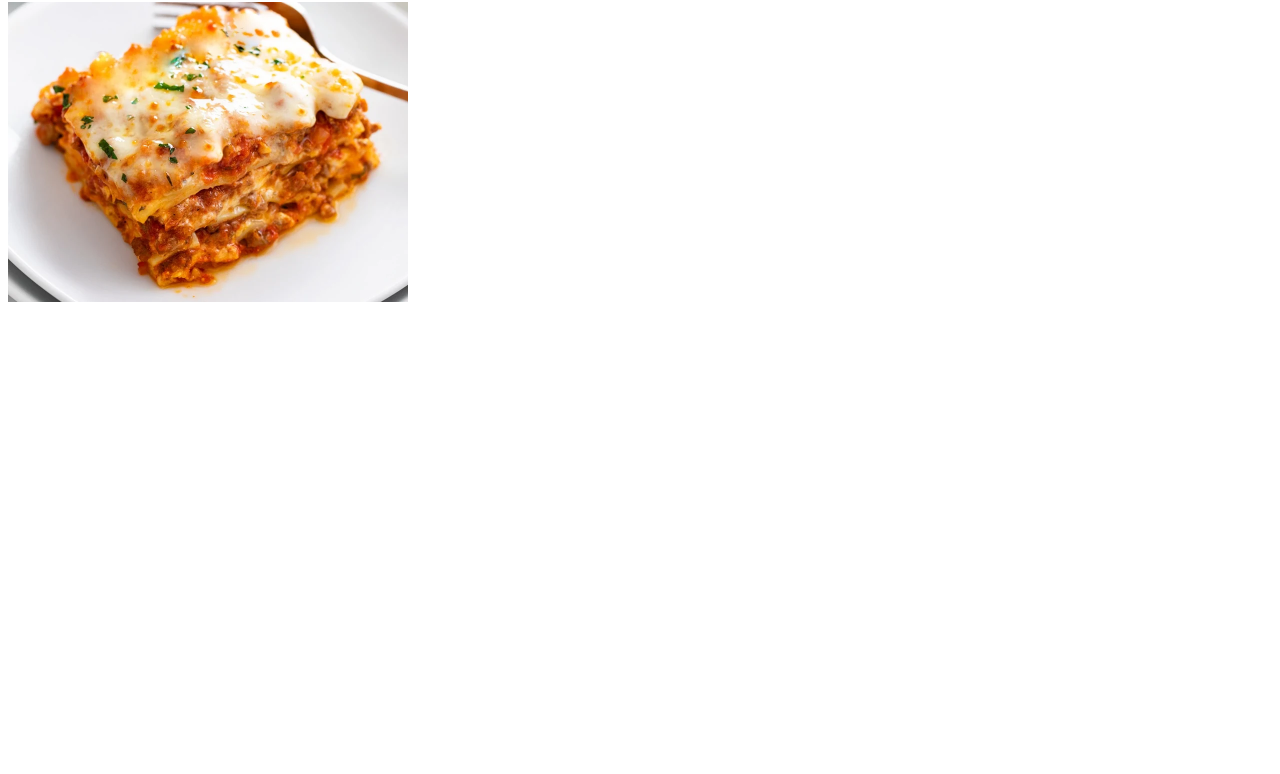
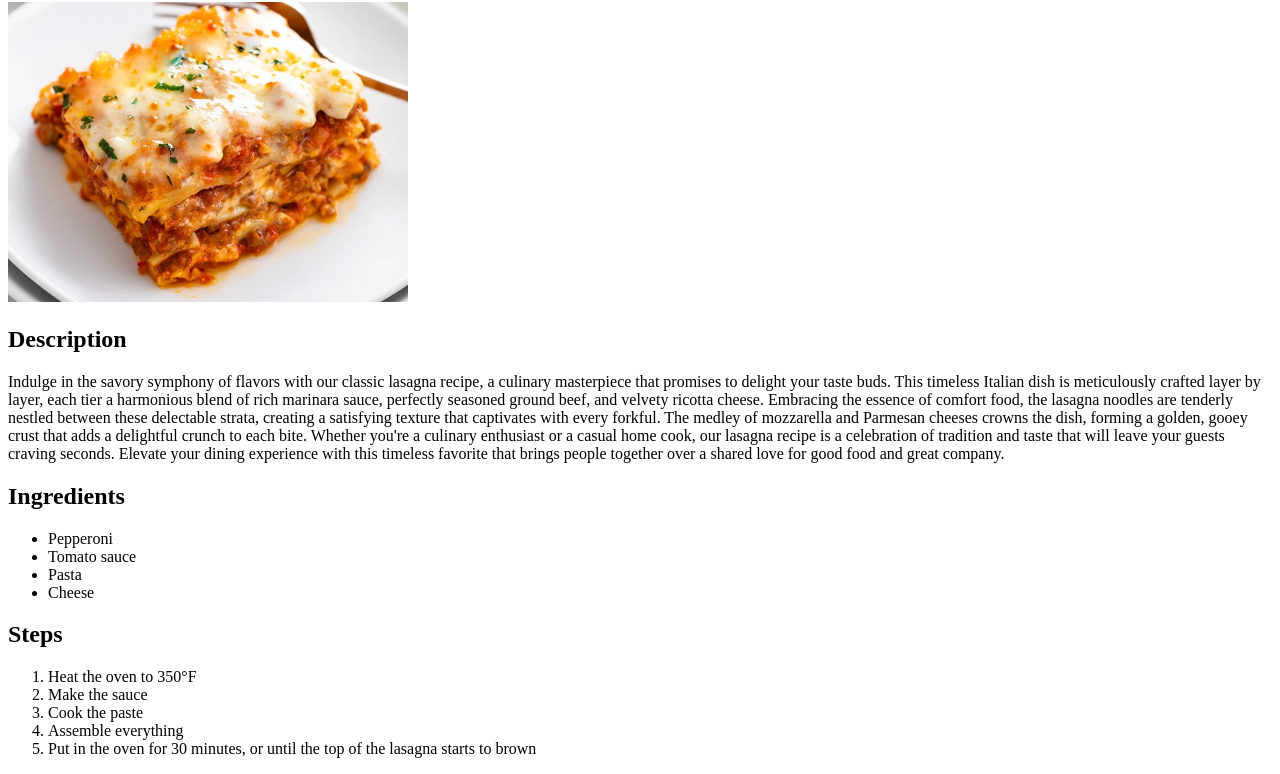
Before and after one commit to Sapin32/odin-recipes, a plain HTML site: page recipes/lasagne.html in a window 1280 px wide. Shown: the part 78-852 px from the top of the page. Before the commit the page ends 800 px from the top, so only its background shows below. Drawn offline with Linux system fonts and the light colour scheme.

Commit message:
Completed Lasagna recipe page

```diff
--- a/recipes/lasagne.html
+++ b/recipes/lasagne.html
@@ -7,5 +7,22 @@
     <body>
         <h1>Lasagna Recipe</h1>
         <img src="../images/lasagna_image.webp" width="400" height="300">
+        <h2>Description</h2>
+        <p>Indulge in the savory symphony of flavors with our classic lasagna recipe, a culinary masterpiece that promises to delight your taste buds. This timeless Italian dish is meticulously crafted layer by layer, each tier a harmonious blend of rich marinara sauce, perfectly seasoned ground beef, and velvety ricotta cheese. Embracing the essence of comfort food, the lasagna noodles are tenderly nestled between these delectable strata, creating a satisfying texture that captivates with every forkful. The medley of mozzarella and Parmesan cheeses crowns the dish, forming a golden, gooey crust that adds a delightful crunch to each bite. Whether you're a culinary enthusiast or a casual home cook, our lasagna recipe is a celebration of tradition and taste that will leave your guests craving seconds. Elevate your dining experience with this timeless favorite that brings people together over a shared love for good food and great company.</p>
+        <h2>Ingredients</h2>
+        <ul>
+            <li>Pepperoni</li>
+            <li>Tomato sauce</li>
+            <li>Pasta</li>
+            <li>Cheese</li>
+        </ul>
+        <h2>Steps</h2>
+        <ol>
+            <li>Heat the oven to 350°F</li>
+            <li>Make the sauce</li>
+            <li>Cook the paste</li>
+            <li>Assemble everything</li>
+            <li>Put in the oven for 30 minutes, or until the top of the lasagna starts to brown</li>
+        </ol>
     </body>
 </html>
```
